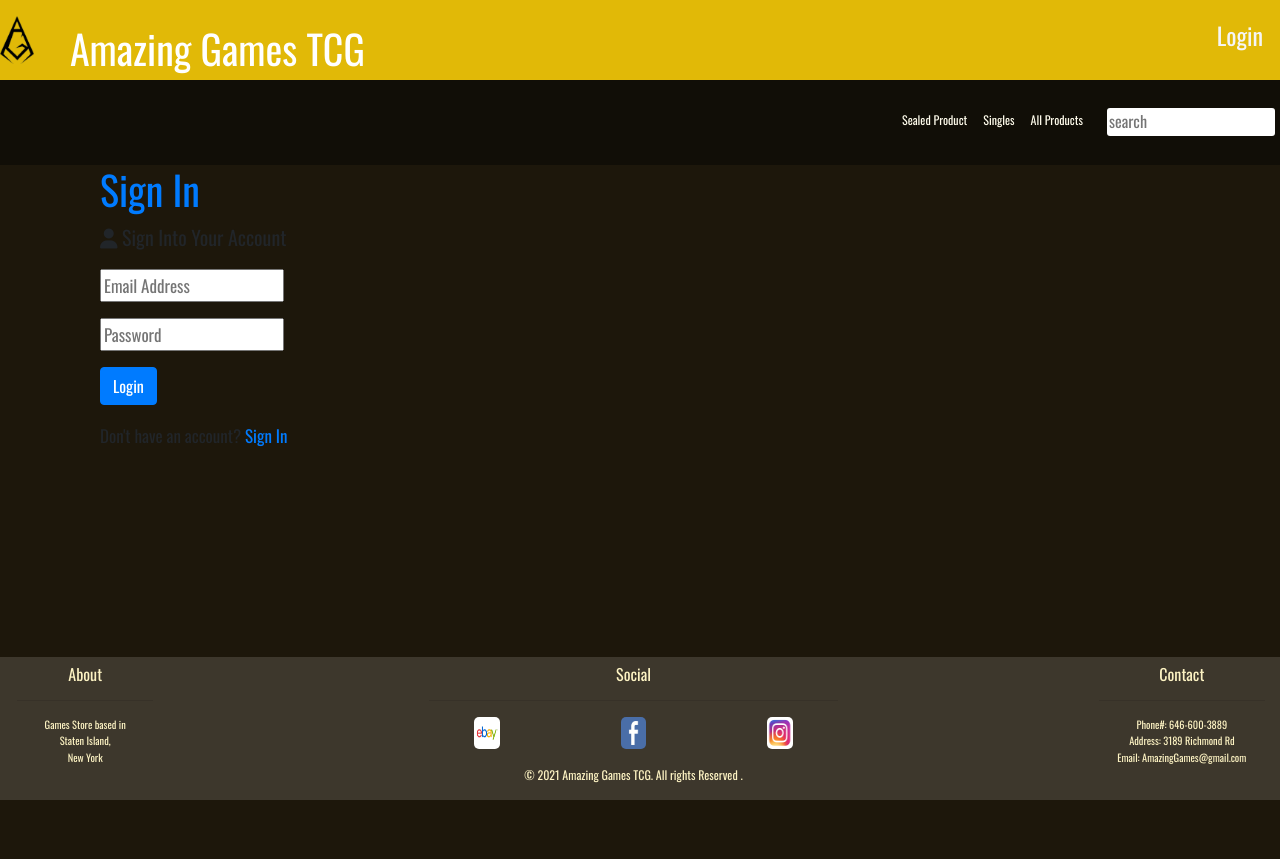
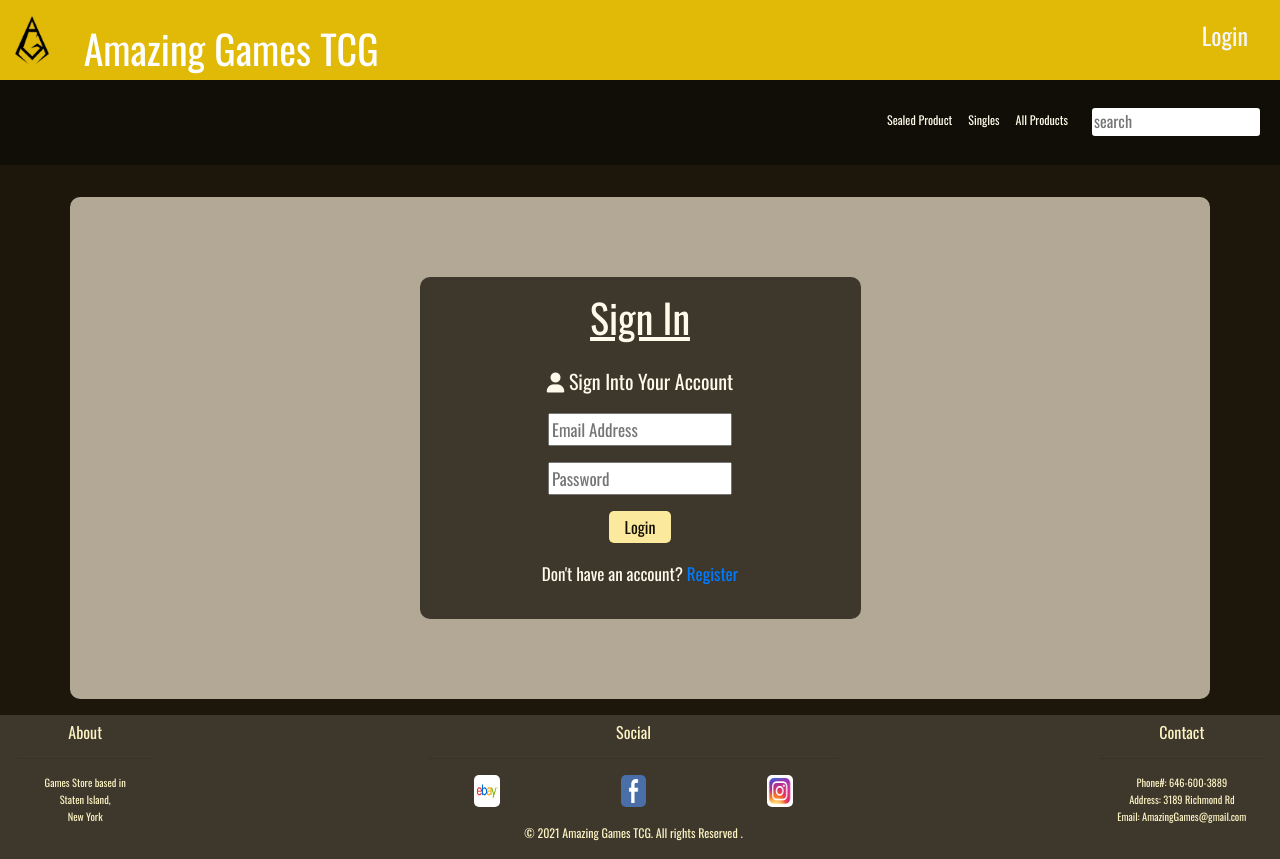
Before and after one commit to benderenzi121/Legal-Currency-Webapp, a React app: page /login in a window 1280 px wide. Before the commit the page ends 800 px from the top, so only its background shows below. Built offline with nearby package versions, Linux system fonts and the light colour scheme; no server answers.

Commit message:
style login/register

```diff
--- a/src/App.js
+++ b/src/App.js
@@ -16,6 +16,7 @@ import Alert from './components/layout/alert.js';
 import SignIn from './components/Pages/login.jsx';
 import Products from './components/Pages/products.jsx';
 import Cart from './components/Pages/cart.jsx';
+import Registration from './components/Pages/register.jsx';
 
 //import ViewProduct from './components/Pages/viewProduct.jsx';
 //redux
@@ -56,6 +57,7 @@ class App extends Component{
                     <Route path='/login' exact component={SignIn}/>
                     <Route path='/cart' exact component={Cart}/>
                     <Route path='/products' exact component={Products}/>
+                    <Route path='/register' exact component={Registration}/>
                 </div>
                 <Footer/>
             </Router>
--- a/src/components/Pages/login.jsx
+++ b/src/components/Pages/login.jsx
@@ -8,11 +8,13 @@ class SignIn extends Component {
     render() {
         return (
         <Fragment>
+            <div className='container-fluid'>
             <Header/>
             <Alert/>
-            <div className='container'>
+            <div className='container register'>
 
             <Login/>
+            </div>
             </div>
 
         </Fragment> );
--- /dev/null
+++ b/src/components/Pages/register.jsx
@@ -0,0 +1,18 @@
+import React, {Fragment} from 'react';
+import Register from '../auth/Register.jsx';
+import Header from '../header.jsx';
+export const Registration = () => {
+    return (
+        <Fragment>
+            <div className='container-fluid'>
+            <Header/>
+            <div className='container register'>
+            <Register/>
+            </div>
+            </div>
+
+        </Fragment>
+    )
+}
+
+export default Registration;
--- a/src/components/auth/Login.jsx
+++ b/src/components/auth/Login.jsx
@@ -22,8 +22,6 @@ const Login = ({ login, isAuthenticated,loadUser }) => {
         await login(email,password);
 
 
-        console.log('thisstuffhappens');
-
 
     }
     // Redirect if logged in
@@ -32,11 +30,11 @@ const Login = ({ login, isAuthenticated,loadUser }) => {
     }
     return (
 
-        <div className='container-fluid'>
+        <div className='register__background'>
 
-            <h1 className="large text-primary">Sign In</h1>
-      <p className="lead">
-        <i className="fas fa-user" /> Sign Into Your Account
+            <h1 className="large register__title">Sign In</h1>
+      <p className="lead register__sub-title">
+        <i className="fas fa-user " /> Sign Into Your Account
       </p>
       <form className="form" onSubmit={onSubmit}>
         <div className="form-group">
@@ -58,10 +56,10 @@ const Login = ({ login, isAuthenticated,loadUser }) => {
             onChange={onChange}
           />
         </div>
-        <input type="submit" className="btn btn-primary" value="Login" />
+        <input type="submit" className="btn btn-primary register__btn" value="Login" />
       </form>
-      <p className="my-1">
-        Don't have an account? <Link to="/login">Sign In</Link>
+      <p className="register__redirect">
+        Don't have an account? <Link to="/register">Register</Link>
       </p>
         </div>
     )
--- a/src/components/auth/Register.jsx
+++ b/src/components/auth/Register.jsx
@@ -34,8 +34,9 @@ const Register = ({ setAlert, register, isAuthenticated }) => {
 
   return (
     <Fragment>
-      <h1 className="large text-primary">Sign Up</h1>
-      <p className="lead">
+      <div className='register__background'>
+      <h1 className="large register__title">Sign Up</h1>
+      <p className="lead register__sub-title">
         <i className="fas fa-user" /> Create Your Account
       </p>
       <form className="form" onSubmit={onSubmit}>
@@ -56,10 +57,6 @@ const Register = ({ setAlert, register, isAuthenticated }) => {
             value={email}
             onChange={onChange}
           />
-          <small className="form-text">
-            This site uses Gravatar so if you want a profile image, use a
-            Gravatar email
-          </small>
         </div>
         <div className="form-group">
           <input
@@ -79,11 +76,12 @@ const Register = ({ setAlert, register, isAuthenticated }) => {
             onChange={onChange}
           />
         </div>
-        <input type="submit" className="btn btn-primary" value="Register" />
+        <input type="submit" className="register__btn" value="Register" />
       </form>
-      <p className="my-1">
+      <p className=" register__redirect">
         Already have an account? <Link to="/login">Sign In</Link>
       </p>
+      </div>
     </Fragment>
   );
 };
--- a/src/components/logoNav.jsx
+++ b/src/components/logoNav.jsx
@@ -17,7 +17,7 @@ const LogoNav = ({ auth: { isAuthenticated, loading, user }, logout }) => (
           <img src={amazinglogo} className="nav__logo"></img>
         </div>
         <div className="col header__item">
-          <h1 className="header__title">Amazing Games TCG</h1>
+          <Link to='/home'><h1 className="header__title">Amazing Games TCG</h1></Link>
         </div>
       </div>
     </div>
--- a/src/styles/_commonVariables.scss
+++ b/src/styles/_commonVariables.scss
@@ -3,6 +3,7 @@ $creme:#FBEA9D;
 $creme-white:#FEFBEB;
 $dark-chocolate:#141001;
 $chocolate:#3D372C;
+$grulio: #B2A895;
 $light-chocolate:#3A2E03;
 $headingFont: cambria;
 $subFont: arial;
--- a/src/styles/_index.scss
+++ b/src/styles/_index.scss
@@ -10,3 +10,4 @@
 @import './pagination';
 @import './filters';
 @import './cart';
+@import './register';
--- /dev/null
+++ b/src/styles/_register.scss
@@ -0,0 +1,36 @@
+.register{
+    margin: 1rem auto;
+    margin-top:2rem;
+    text-align: center;
+    background-color: $grulio;
+    padding:5rem;
+    border-radius: 10px;
+
+    &__background{
+        background-color:$chocolate;
+        width:45%;
+        margin:auto;
+        padding:1rem;
+        border-radius:10px;
+    }
+    &__title{
+        color: $creme-white;
+        text-decoration: underline;
+        padding-bottom:1rem;
+        text-shadow: horizontal-offset vertical-offset blur color;
+    }
+    &__sub-title{
+        color: $creme-white;
+        text-shadow: horizontal-offset vertical-offset blur color;
+    }
+    &__redirect{
+        color: $creme-white;
+    }
+    &__btn{
+        background-color:$creme;
+        color: $dark-chocolate;
+        border-radius: 5px;
+        padding:.25rem 1rem;
+        border:none;
+    }
+}
```
